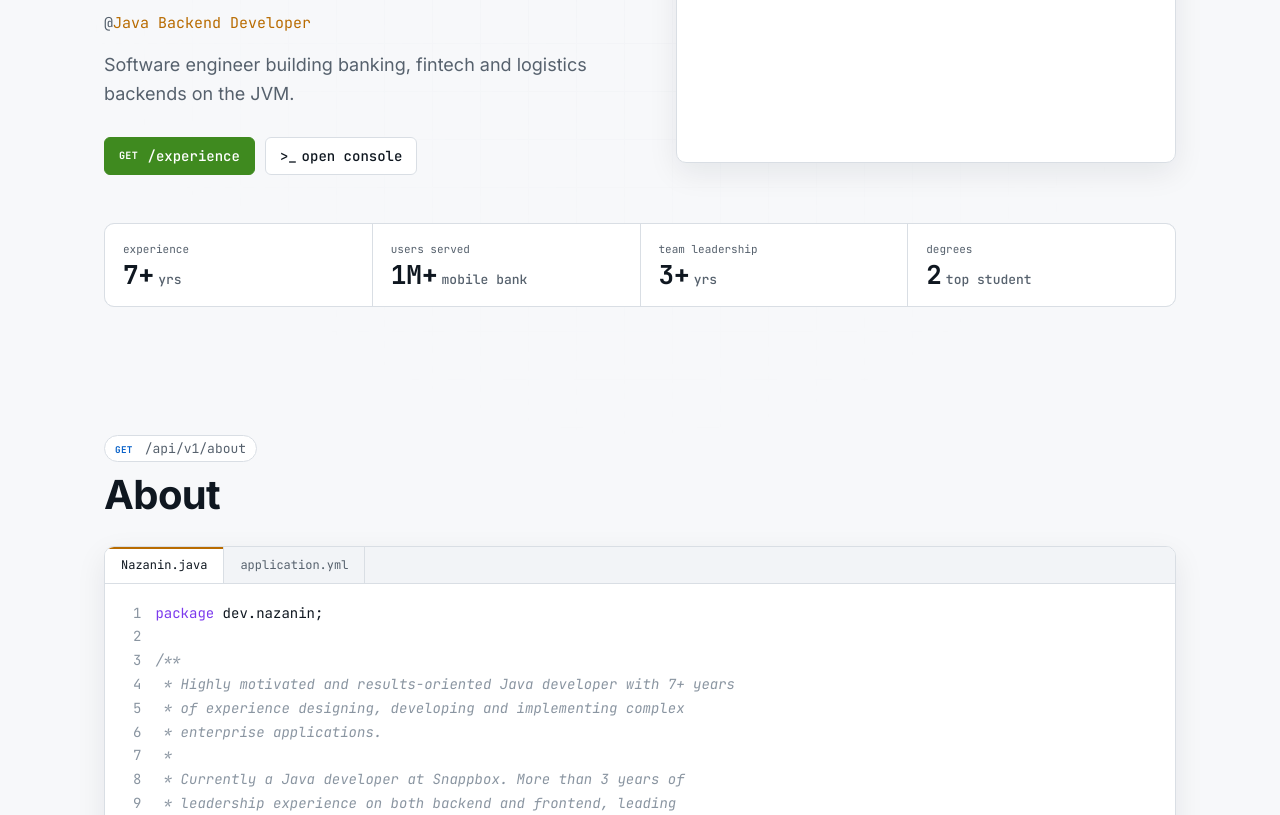
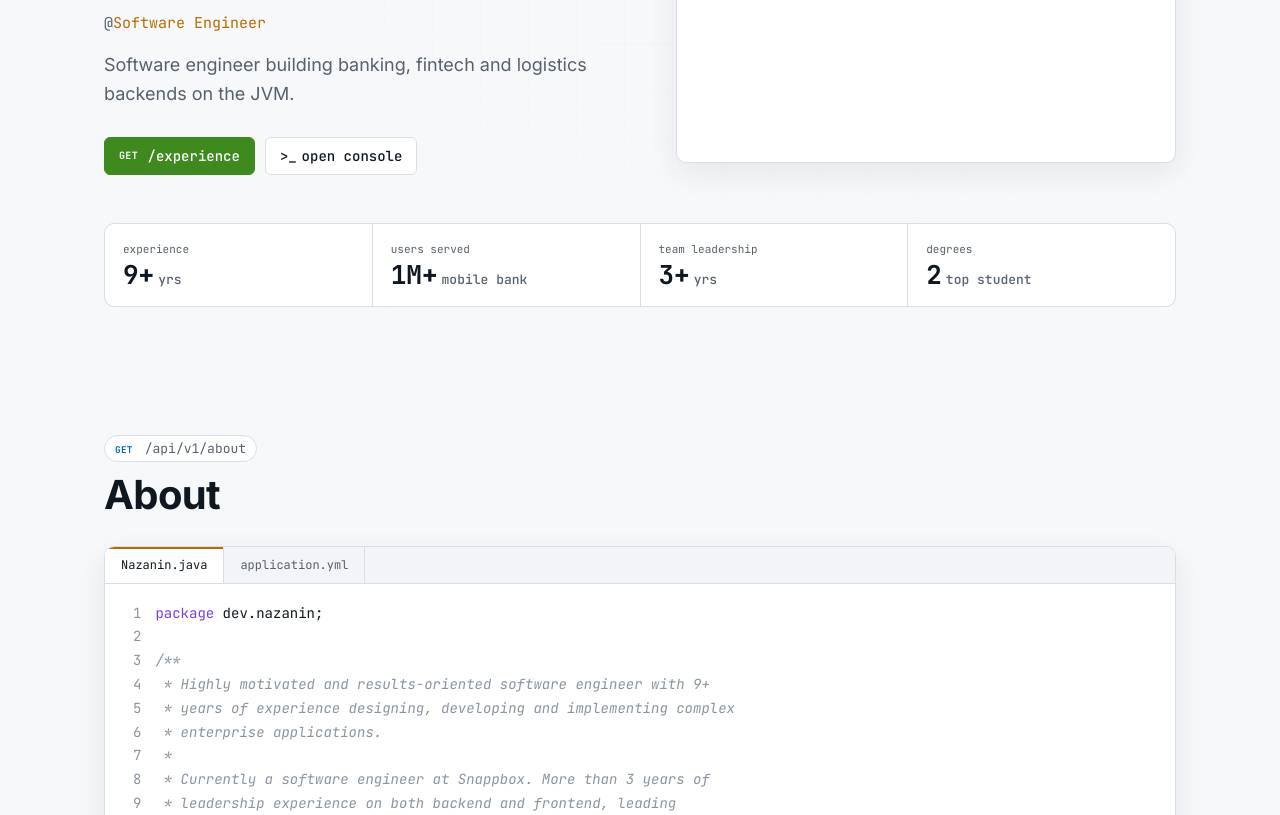
Before and after one commit to P-B1101/nazanin-portfolio, a plain HTML site: page index.html in a window 1280 px wide. Shown: the part 341-1156 px from the top of the page. Drawn offline with Linux system fonts and the light colour scheme.

Commit message:
Update role, experience and Snappbox projects
- Title is now Software Engineer with 9+ years of experience
- Replace Portainer with Kubernetes
- Add Biker Streaming to the Snappbox projects

```diff
--- a/index.html
+++ b/index.html
@@ -3,12 +3,12 @@
 <head>
   <meta charset="utf-8">
   <meta name="viewport" content="width=device-width, initial-scale=1">
-  <title>Nazanin Fereydoonizade · Java Backend Developer</title>
-  <meta name="description" content="Nazanin Fereydoonizade is a Java backend developer with 7+ years building banking, fintech and logistics systems with Spring Boot, microservices, RabbitMQ and EMQX.">
+  <title>Nazanin Fereydoonizade · Software Engineer</title>
+  <meta name="description" content="Nazanin Fereydoonizade is a software engineer with 9+ years building banking, fintech and logistics systems with Spring Boot, microservices, RabbitMQ and EMQX.">
   <meta name="theme-color" content="#0d1117">
   <meta property="og:type" content="website">
-  <meta property="og:title" content="Nazanin Fereydoonizade · Java Backend Developer">
-  <meta property="og:description" content="7+ years building banking, fintech and logistics backends on the JVM.">
+  <meta property="og:title" content="Nazanin Fereydoonizade · Software Engineer">
+  <meta property="og:description" content="9+ years building banking, fintech and logistics backends on the JVM.">
   <link rel="icon" href="favicon.svg" type="image/svg+xml">
   <link rel="preload" href="assets/fonts/inter-400.woff2" as="font" type="font/woff2" crossorigin>
   <link rel="preload" href="assets/fonts/jetbrains-mono-400.woff2" as="font" type="font/woff2" crossorigin>
@@ -231,7 +231,7 @@
   <noscript>
     <div class="container noscript">
       <h1>Nazanin Fereydoonizade</h1>
-      <p>Java Backend Developer with 7+ years of experience. Contact: nazanin.fereydoonizade@gmail.com · github.com/nazanin1998</p>
+      <p>Software Engineer with 9+ years of experience. Contact: nazanin.fereydoonizade@gmail.com · github.com/nazanin1998</p>
     </div>
   </noscript>
 
--- a/js/app.js
+++ b/js/app.js
@@ -291,7 +291,7 @@
       "  " + key("datastores") + " " + list(["Oracle", "MongoDB", "MySQL", "PostgreSQL", "Redis"]),
       "  " + key("security") + " " + list(["Spring Security", "Keycloak"]),
       "  " + key("observability") + " " + list(["Prometheus", "Grafana", "Spring Boot Admin"]),
-      "  " + key("delivery") + " " + list(["Docker", "Jenkins", "Portainer"])
+      "  " + key("delivery") + " " + list(["Docker", "Jenkins", "Kubernetes"])
     ];
 
     var files = { java: L, yml: Y };
--- a/js/data.js
+++ b/js/data.js
@@ -3,13 +3,13 @@
 window.PROFILE = {
   name: "Nazanin Fereydoonizade",
   handle: "nazanin",
-  title: "Java Backend Developer",
+  title: "Software Engineer",
   headline: "Software engineer building banking, fintech and logistics backends on the JVM.",
-  yearsOfExperience: 7,
+  yearsOfExperience: 9,
   leadershipYears: 3,
   summary: [
-    "Highly motivated and results-oriented Java developer with 7+ years of experience designing, developing and implementing complex enterprise applications.",
-    "Currently a Java developer at Snappbox. More than 3 years of leadership experience on both backend and frontend, leading productive, friendly teams that are eager to take on time-sensitive projects.",
+    "Highly motivated and results-oriented software engineer with 9+ years of experience designing, developing and implementing complex enterprise applications.",
+    "Currently a software engineer at Snappbox. More than 3 years of leadership experience on both backend and frontend, leading productive, friendly teams that are eager to take on time-sensitive projects.",
     "A fast learner with a strong desire to keep expanding her knowledge base."
   ],
   links: {
@@ -31,6 +31,12 @@ window.PROFILE = {
           points: [
             "Develops new features and maintains existing ones across the Snappbox platform.",
             "Designed and implemented the live location sharing solution using EMQX."
+          ]
+        },
+        {
+          name: "Biker Streaming",
+          points: [
+            "Syncs full biker information, including profile, ban data, bank info and vehicles, from Cap venture to Box venture."
           ]
         },
         {
@@ -56,7 +62,7 @@ window.PROFILE = {
             "Built a framework for a microservice architecture using orchestration and the Saga pattern, with RabbitMQ as the message broker.",
             "Used Hibernate and Spring Data MongoDB, with Oracle as the database and Redis as the cache.",
             "Separated domains to apply domain-driven design across the microservices.",
-            "Worked with Docker, Jenkins, Portainer and CI/CD."
+            "Worked with Docker, Jenkins, Kubernetes and CI/CD."
           ]
         },
         {
```
Also changed, not shown: 1 other file.
